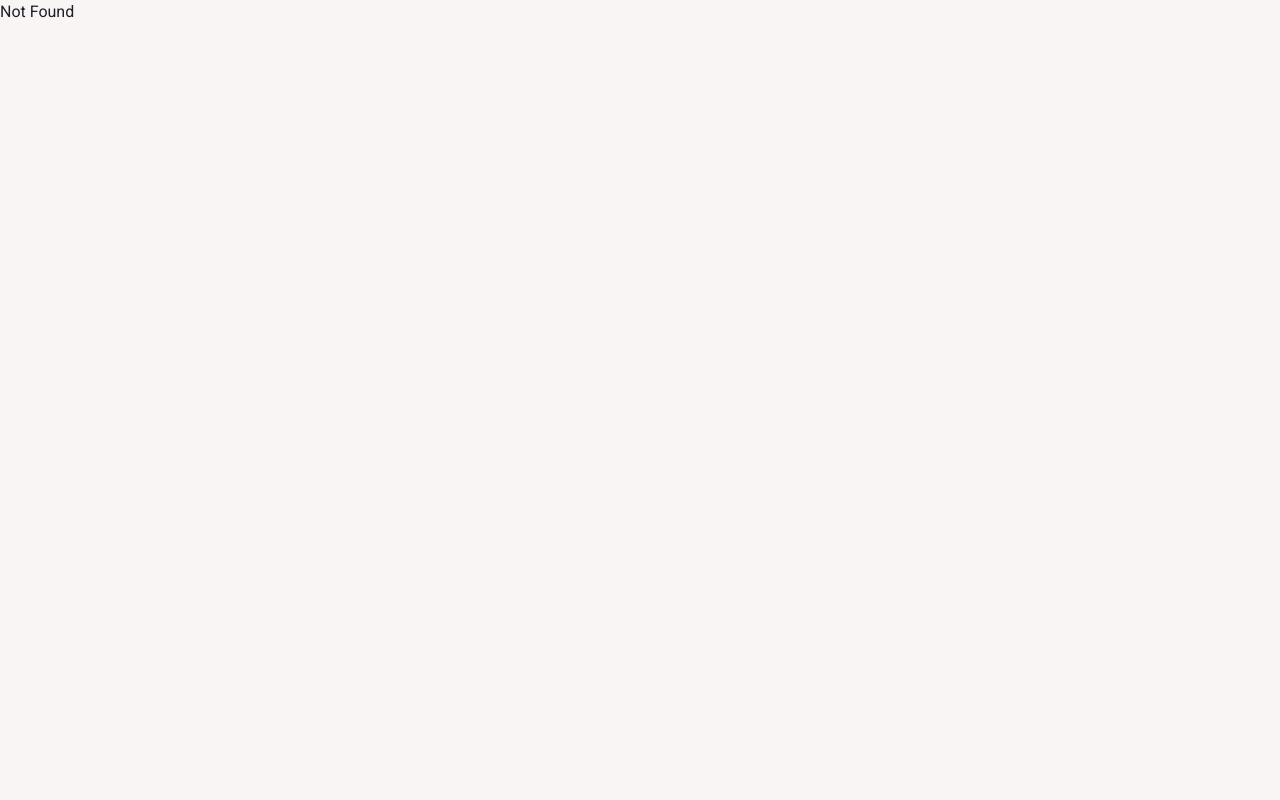
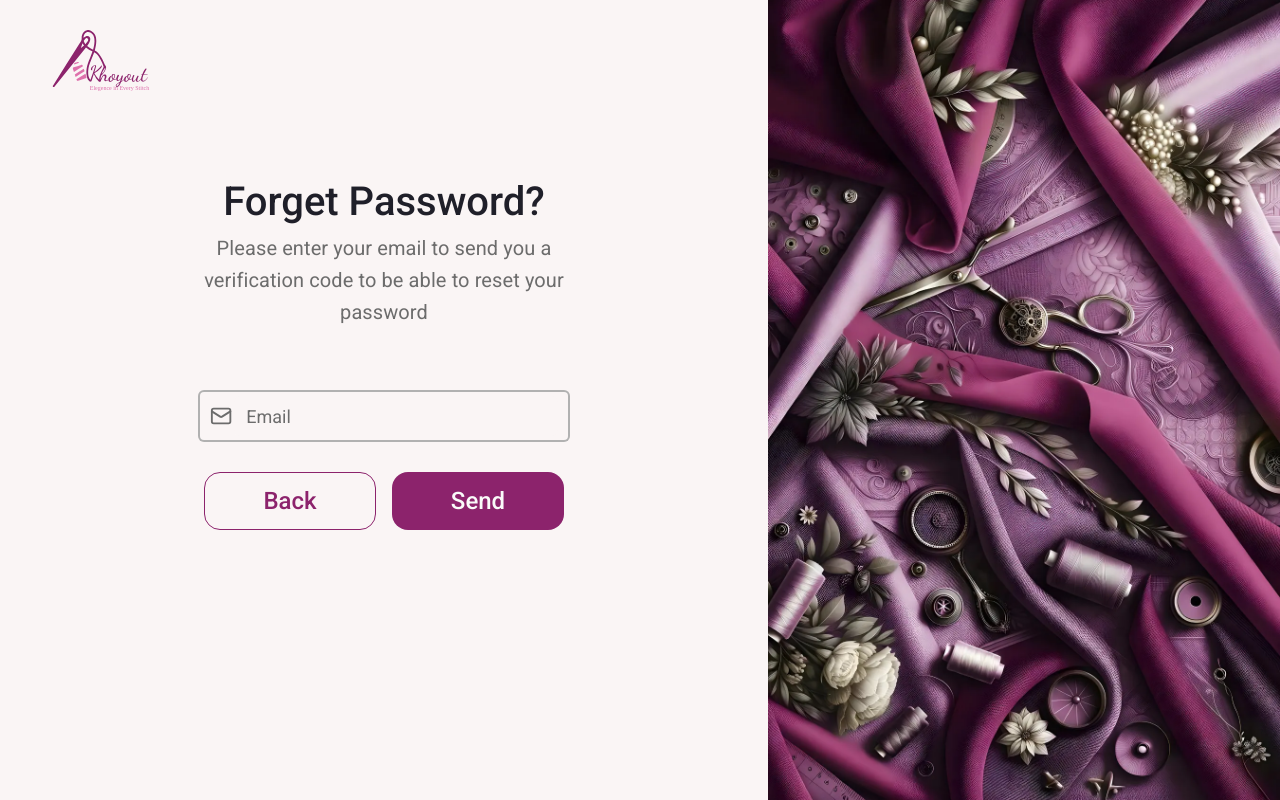
Before and after one commit to MIS-Team24/khoyout-frontend, a React (Vite) app: page /forget-password in a window 1280 px wide. Built offline with nearby package versions, Linux system fonts and the light colour scheme.

Commit message:
Add "ForgetPassword" component with its fetching function and route

```diff
--- /dev/null
+++ b/src/API/forgetPass/forgetPass.ts
@@ -0,0 +1,9 @@
+import client from "@/API/client";
+
+type API_ForgetPassBody = {
+  email: string;
+};
+
+export function forgetPass(data: API_ForgetPassBody) {
+  return client.post("auth/otp", data);
+}
--- /dev/null
+++ b/src/components/views/forgetPass/ForgetPass.tsx
@@ -0,0 +1,139 @@
+// import React from "react";
+import {
+  Input,
+  Button,
+  Form,
+  FormField,
+  FormItem,
+  FormControl,
+  FormMessage,
+} from "@/components/ui";
+import { Mail } from "lucide-react";
+import { sideImg, mainLogo } from "@/assets";
+import { z } from "zod";
+import { zodResolver } from "@hookform/resolvers/zod";
+import { useForm } from "react-hook-form";
+import { useNavigate } from "@tanstack/react-router";
+import { useMutation } from "@tanstack/react-query";
+import { forgetPass } from "@/API/forgetPass/forgetPass";
+import { LoadingState } from "@/components/customUi";
+
+export default function ForgetPass() {
+  const navigate = useNavigate();
+
+  const formSchema = z.object({
+    email: z.string().email({
+      message: "Please enter a valid email address (user@abc.com) ",
+    }),
+  });
+
+  const form = useForm<z.infer<typeof formSchema>>({
+    resolver: zodResolver(formSchema),
+    defaultValues: {
+      email: "",
+    },
+  });
+
+  const forgetPassMutation = useMutation({
+    mutationFn: forgetPass,
+    onSuccess: () => {
+      navigate({ to: "/" });
+    },
+    onError: (error) => {
+      console.log(error);
+    },
+  });
+
+  function onSubmit(values: z.infer<typeof formSchema>) {
+    forgetPassMutation.mutate(values);
+  }
+
+  return (
+    <div className="flex h-screen">
+      {/*Container*/}
+      {/*Form Container */}
+      <div className="flex h-full w-full flex-col gap-y-14  md:w-[60%] py-5 pt-32 md:items-start md:justify-normal md:pt-0">
+        {/* Logo */}
+        <img
+          src={mainLogo}
+          alt="main-logo"
+          className="ml-5 mt-5 hidden h-[6rem] w-[10rem] cursor-pointer object-cover md:block"
+          // onClick={() => navigate({ to: "/" })}
+        />
+        {/*Header */}
+        <div className="mx-auto w-[23rem]">
+          <div className="">
+            <h1 className="md:text-[2.5rem] font-medium leading-normal text-center text-[2rem]">
+              Forget Password?
+            </h1>
+            <p className="text-center  lg:text-xl text-base leading-[1.17188rem] font-normal lg:leading-8 tracking-[0.00625rem] text-[#6C6C6C] text-[0.9375rem] ">
+              Please enter your email to send you a verification code to be able
+              to reset your password
+            </p>
+          </div>
+          {/*Input Form*/}
+          <div className="w-full pt-16">
+            <Form {...form}>
+              <form
+                onSubmit={form.handleSubmit(onSubmit)}
+                className="space-y-8"
+              >
+                <FormField
+                  control={form.control}
+                  name="email"
+                  render={({ field }) => (
+                    <FormItem>
+                      <FormControl>
+                        <div className="flex items-center justify-center gap-x-0.5 rounded-[0.25rem] px-2.5 py-1 ring-2 ring-[#B1B1B1] focus-within:ring-[#8C236C]">
+                          <Mail size={24} className="text-[#6C6C6C]" />
+                          <Input
+                            autoComplete="email"
+                            type="email"
+                            placeholder="Email"
+                            className="border-none text-lg text-[#6C6C6C] ring-0 ring-transparent placeholder:text-[#6C6C6C] focus-visible:ring-0 focus-visible:ring-transparent"
+                            {...field}
+                          />
+                        </div>
+                      </FormControl>
+                      <FormMessage />
+                    </FormItem>
+                  )}
+                />
+                <div className="flex items-center justify-center gap-x-4">
+                  <Button
+                    variant="outline"
+                    className="flex items-center w-[10.75rem] h-[3.6rem] justify-center gap-2 text-2xl rounded-2xl	 text-[#8C236C] border-[#8C236C] hover:text-[#8C236C]"
+                    onClick={() => navigate({ to: "/" })}
+                  >
+                    Back
+                  </Button>
+                  <Button
+                    type="submit"
+                    className="flex items-center w-[10.75rem] h-[3.6rem] justify-center gap-2 text-2xl bg-[#8C236C]  rounded-2xl"
+                    onClick={() => navigate({ to: "/" })}
+                  >
+                    {forgetPassMutation.isPending ? (
+                      <>
+                        <LoadingState />
+                        <span>Sending</span>
+                      </>
+                    ) : (
+                      "Send"
+                    )}
+                  </Button>
+                </div>
+              </form>
+            </Form>
+          </div>
+        </div>
+      </div>
+      <div className="h-full w-[40%] bg-indigo-500 md:block hidden">
+        <img
+          src={sideImg}
+          alt="side-image"
+          className="h-full w-full object-cover"
+        />
+      </div>
+    </div>
+  );
+}
--- /dev/null
+++ b/src/components/views/forgetPass/index.ts
@@ -0,0 +1 @@
+export { default as ForgetPass } from "./ForgetPass";
--- a/src/routeTree.gen.ts
+++ b/src/routeTree.gen.ts
@@ -18,6 +18,7 @@ import { Route as rootRoute } from './routes/__root'
 
 const RegisterLazyImport = createFileRoute('/register')()
 const OtpLazyImport = createFileRoute('/otp')()
+const ForgetPasswordLazyImport = createFileRoute('/forget-password')()
 const IndexLazyImport = createFileRoute('/')()
 
 // Create/Update Routes
@@ -31,6 +32,13 @@ const OtpLazyRoute = OtpLazyImport.update({
   path: '/otp',
   getParentRoute: () => rootRoute,
 } as any).lazy(() => import('./routes/otp.lazy').then((d) => d.Route))
+
+const ForgetPasswordLazyRoute = ForgetPasswordLazyImport.update({
+  path: '/forget-password',
+  getParentRoute: () => rootRoute,
+} as any).lazy(() =>
+  import('./routes/forget-password.lazy').then((d) => d.Route),
+)
 
 const IndexLazyRoute = IndexLazyImport.update({
   path: '/',
@@ -53,15 +61,22 @@ declare module '@tanstack/react-router' {
       preLoaderRoute: typeof RegisterLazyImport
       parentRoute: typeof rootRoute
     }
+    '/forget-password': {
+      preLoaderRoute: typeof ForgetPasswordLazyImport
+      parentRoute: typeof rootRoute
+    }
   }
 }
 
 // Create and export the route tree
 
 export const routeTree = rootRoute.addChildren([
+
   IndexLazyRoute,
   OtpLazyRoute,
   RegisterLazyRoute,
+,
+  ForgetPasswordLazyRoute,
 ])
 
 /* prettier-ignore-end */
--- /dev/null
+++ b/src/routes/forget-password.lazy.tsx
@@ -0,0 +1,6 @@
+import ForgetPass from "@/views/forgetPass/ForgetPass";
+import { createLazyFileRoute } from "@tanstack/react-router";
+
+export const Route = createLazyFileRoute("/forget-password")({
+  component: ForgetPass,
+});
--- /dev/null
+++ b/src/views/forgetPass/ForgetPass.tsx
@@ -0,0 +1,9 @@
+import ForgetPass from "@/components/views/forgetPass/ForgetPass";
+
+export default function () {
+  return (
+    <main>
+      <ForgetPass />
+    </main>
+  );
+}
```
